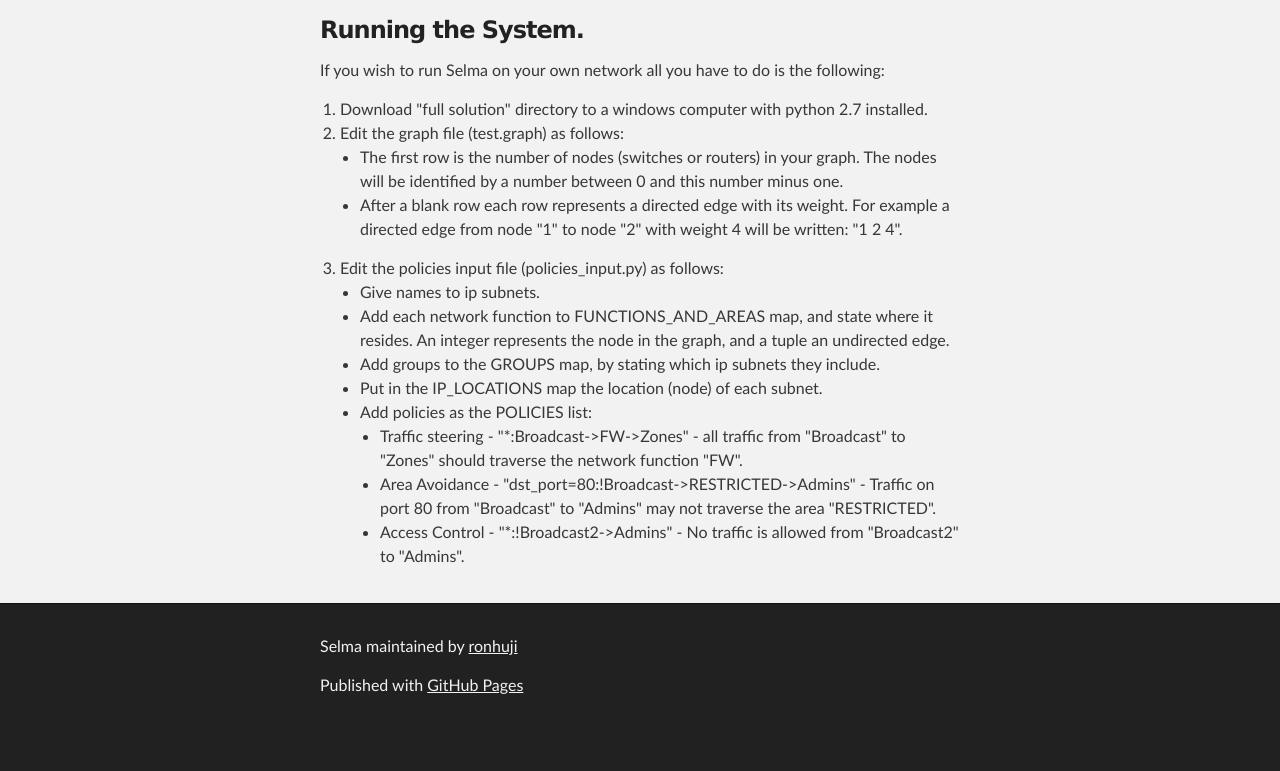
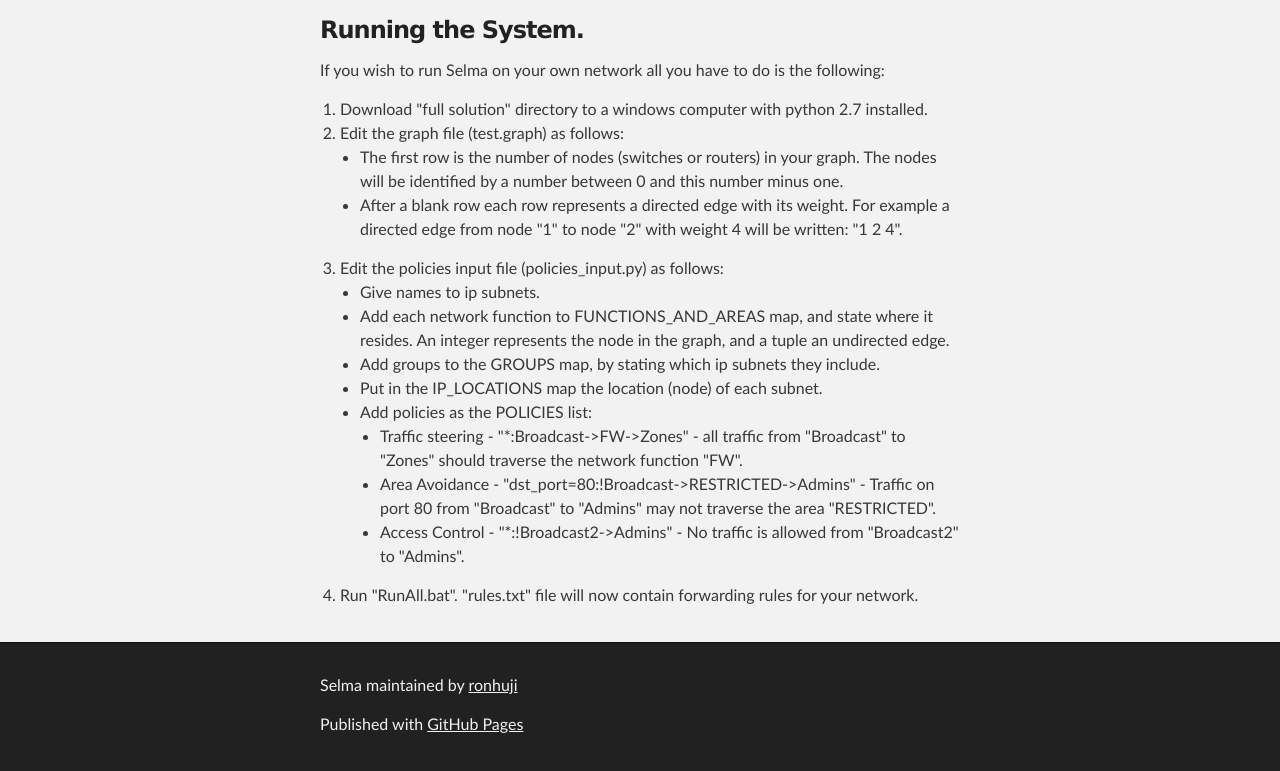
Before and after one commit to ronhuji/SDNP, a plain HTML site: page index.html in a window 1280 px wide. Shown: the part 597-1368 px from the top of the page. Before the commit the page ends 1329 px from the top, so only its background shows below. Drawn offline with Linux system fonts and the light colour scheme.

Commit message:
Create gh-pages branch via GitHub

```diff
--- a/index.html
+++ b/index.html
@@ -84,6 +84,7 @@ policies and on a broad variety of networks.</p>
 </li>
 </ul>
 </li>
+<li>Run "RunAll.bat". "rules.txt" file will now contain forwarding rules for your network.</li>
 </ol>
       </section>
     </div>
```
Also changed, not shown: params.json (+1 -1 lines).
